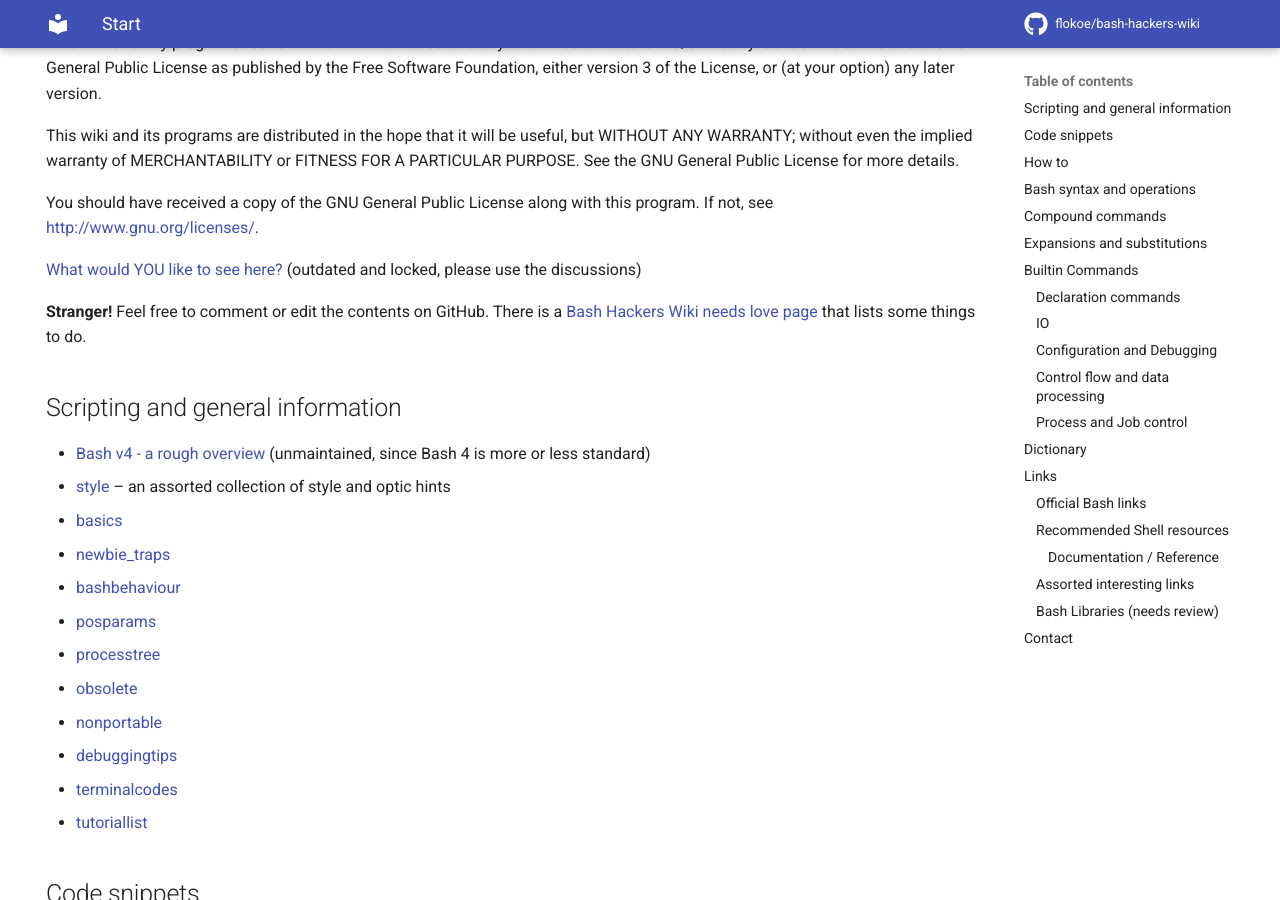
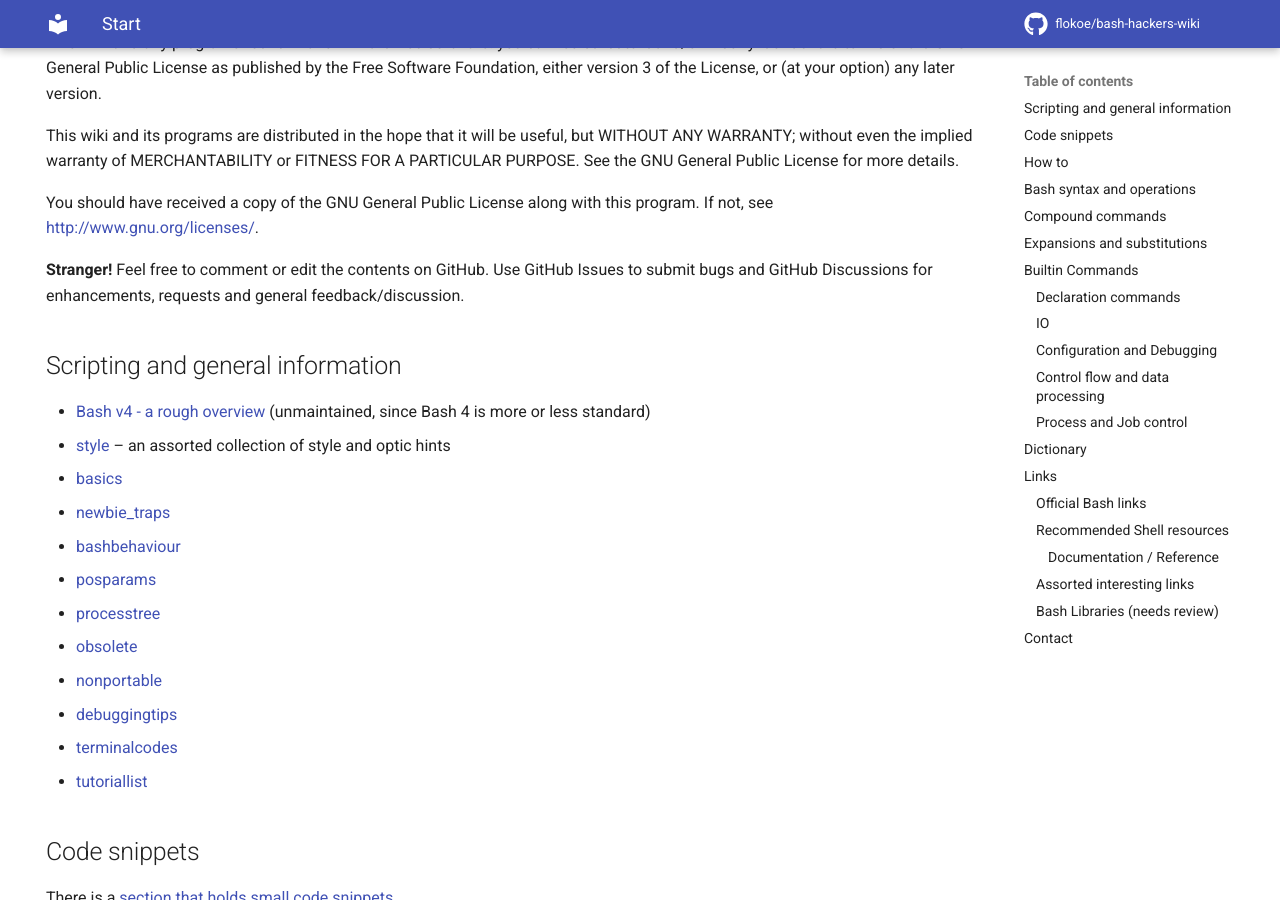
Before and after one commit to flokoe/bash-hackers-wiki, an MkDocs documentation site: the page built from docs/index.md, in a window 1280 px wide and 900 px high, scrolled down 331 px. Built offline with MkDocs 1.6.1 and Material for MkDocs 9.7.7, drawn with Linux system fonts in a browser that asks for light colours; comment, search, counter and statistics services are not loaded.

Commit message:
Add note where to submit bugs and discuss content

```diff
--- a/docs/index.md
+++ b/docs/index.md
@@ -21,10 +21,7 @@ See the GNU General Public License for more details.
 You should have received a copy of the GNU General Public License along with this program.
 If not, see [http://www.gnu.org/licenses/](http://www.gnu.org/licenses/).
 
-[What would YOU like to see here?](wishes) (outdated and locked, please use the discussions)
-
-**Stranger!** Feel free to comment or edit the contents on GitHub.
-There is a [Bash Hackers Wiki needs love page](/meta/need_love) that lists some things to do.
+**Stranger!** Feel free to comment or edit the contents on GitHub. Use GitHub Issues to submit bugs and GitHub Discussions for enhancements, requests and general feedback/discussion.
 
 ## Scripting and general information
 
```
